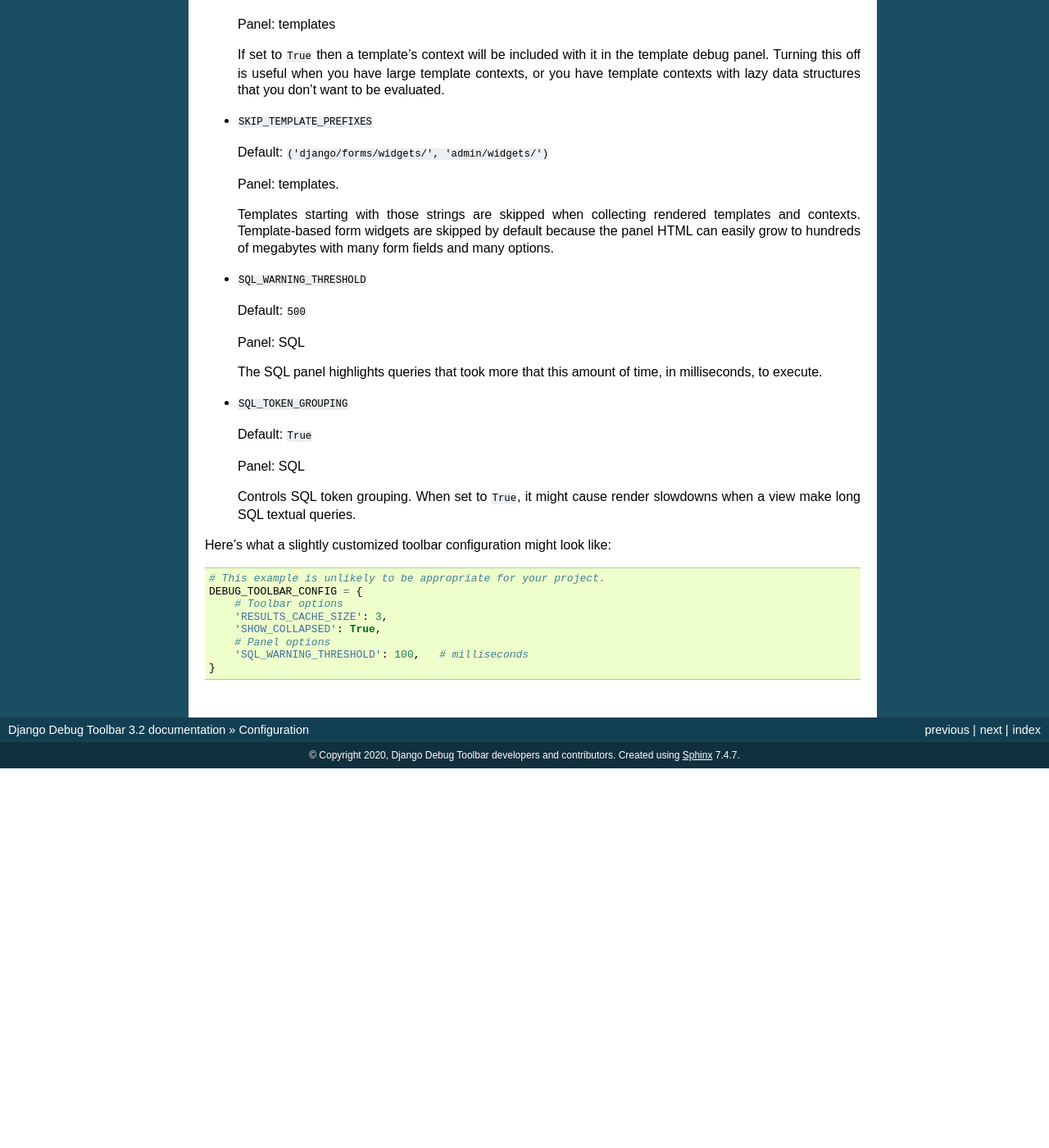
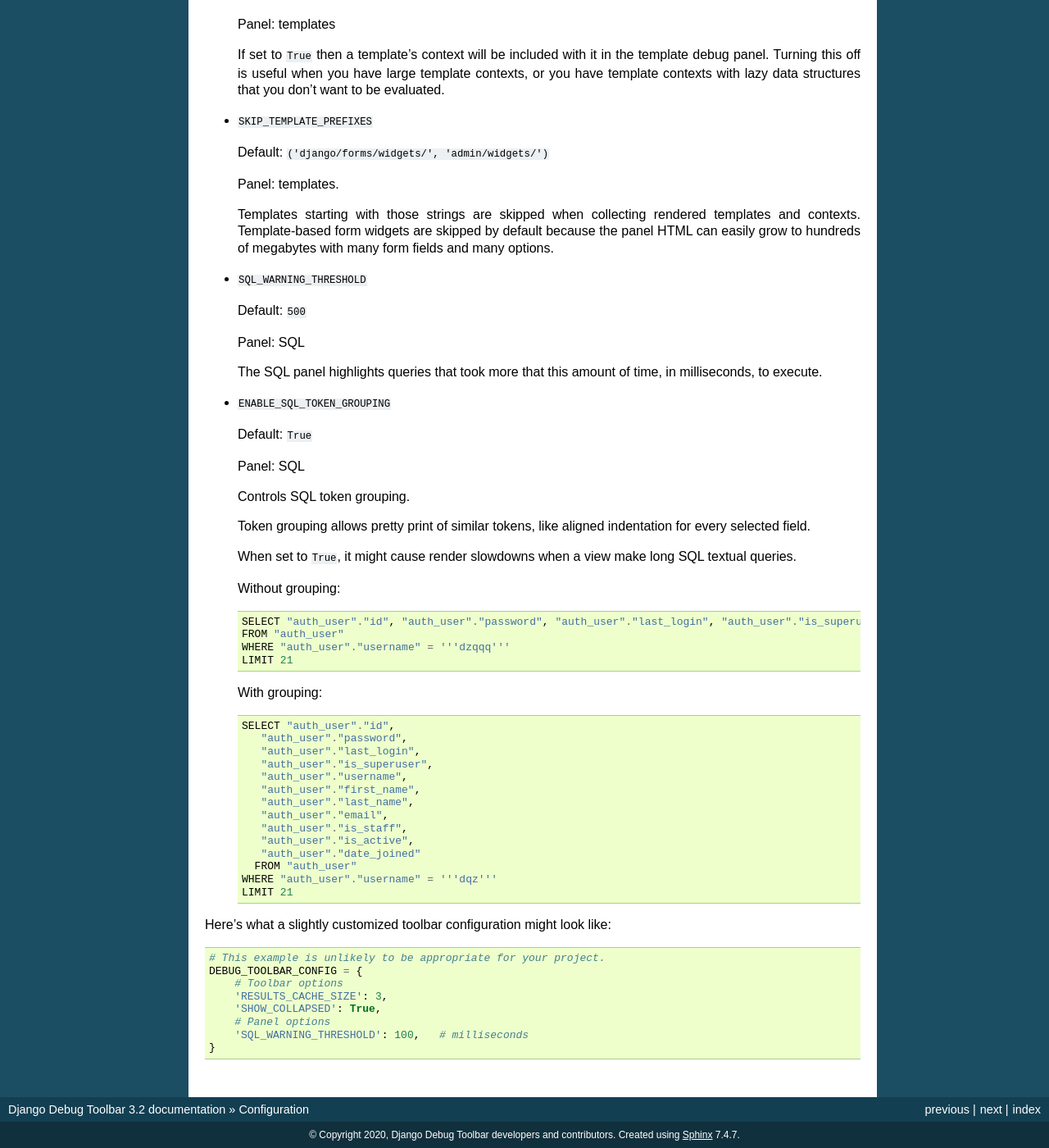
Before and after one commit to jazzband/django-debug-toolbar, a Sphinx documentation site: the page built from docs/configuration.rst, in a window 1280 px wide and 1400 px high, scrolled down 3340 px. Shown: the whole window at 82% size. Built offline with Sphinx 7.4.7, drawn with Linux system fonts in a browser that asks for light colours; before the commit the page ends 4277 px from its top, so only the background shows below that.

Commit message:
Renamed setting and better explaination

```diff
--- a/docs/configuration.rst
+++ b/docs/configuration.rst
@@ -221,15 +221,43 @@
   The SQL panel highlights queries that took more that this amount of time,
   in milliseconds, to execute.
 
-* ``SQL_TOKEN_GROUPING``
+* ``ENABLE_SQL_TOKEN_GROUPING``
 
   Default: ``True``
 
   Panel: SQL
 
   Controls SQL token grouping.
+
+  Token grouping allows pretty print of similar tokens,
+  like aligned indentation for every selected field.
+
   When set to ``True``, it might cause render slowdowns
   when a view make long SQL textual queries.
+
+  Without grouping::
+
+    SELECT "auth_user"."id", "auth_user"."password", "auth_user"."last_login", "auth_user"."is_superuser", "auth_user"."username", "auth_user"."first_name", "auth_user"."last_name", "auth_user"."email", "auth_user"."is_staff", "auth_user"."is_active", "auth_user"."date_joined"
+    FROM "auth_user"
+    WHERE "auth_user"."username" = '''dzqqq'''
+    LIMIT 21
+
+  With grouping::
+
+    SELECT "auth_user"."id",
+       "auth_user"."password",
+       "auth_user"."last_login",
+       "auth_user"."is_superuser",
+       "auth_user"."username",
+       "auth_user"."first_name",
+       "auth_user"."last_name",
+       "auth_user"."email",
+       "auth_user"."is_staff",
+       "auth_user"."is_active",
+       "auth_user"."date_joined"
+      FROM "auth_user"
+    WHERE "auth_user"."username" = '''dqz'''
+    LIMIT 21
 
 Here's what a slightly customized toolbar configuration might look like::
 
```
Also changed, not shown: 2 other files.
